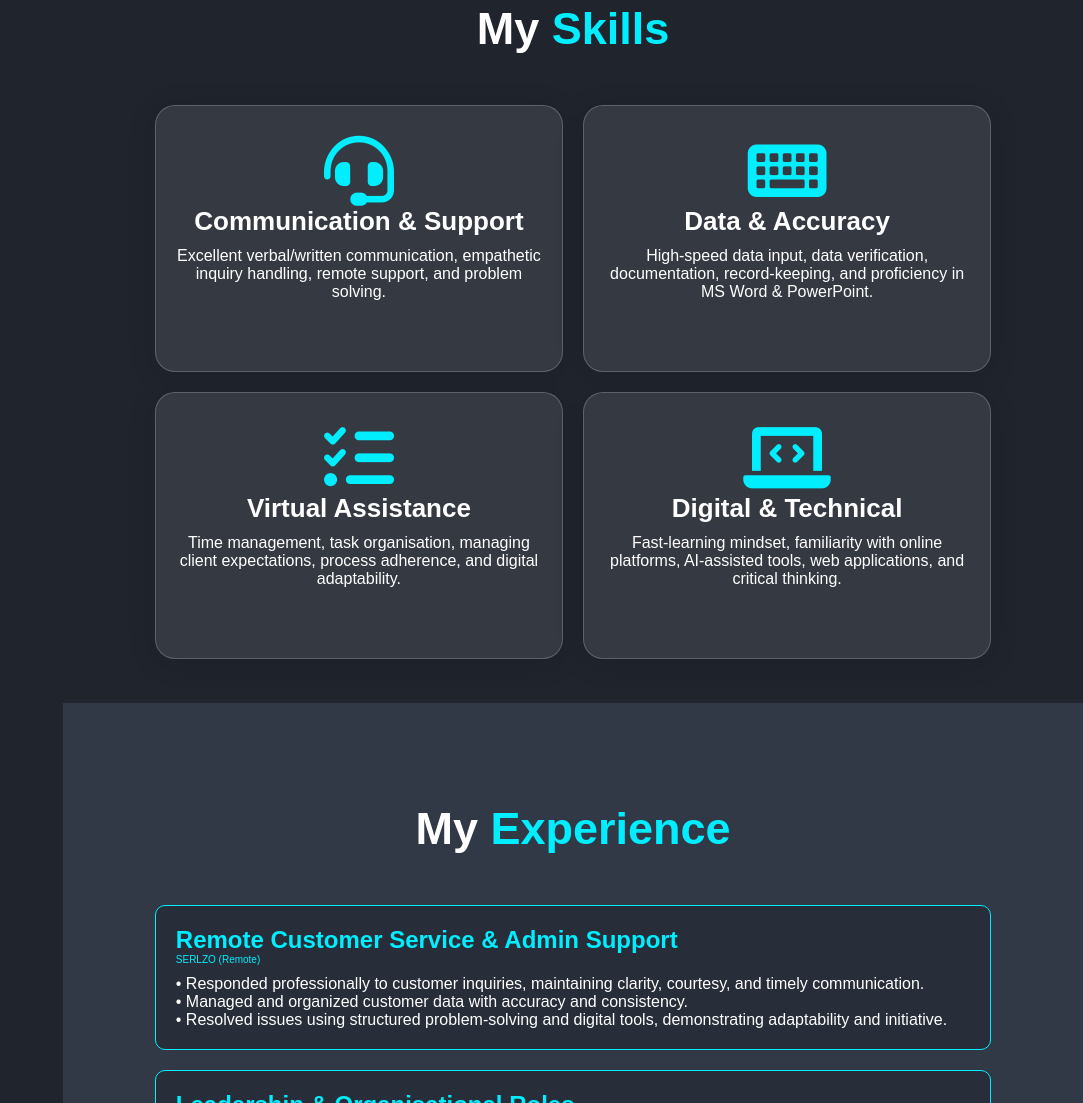
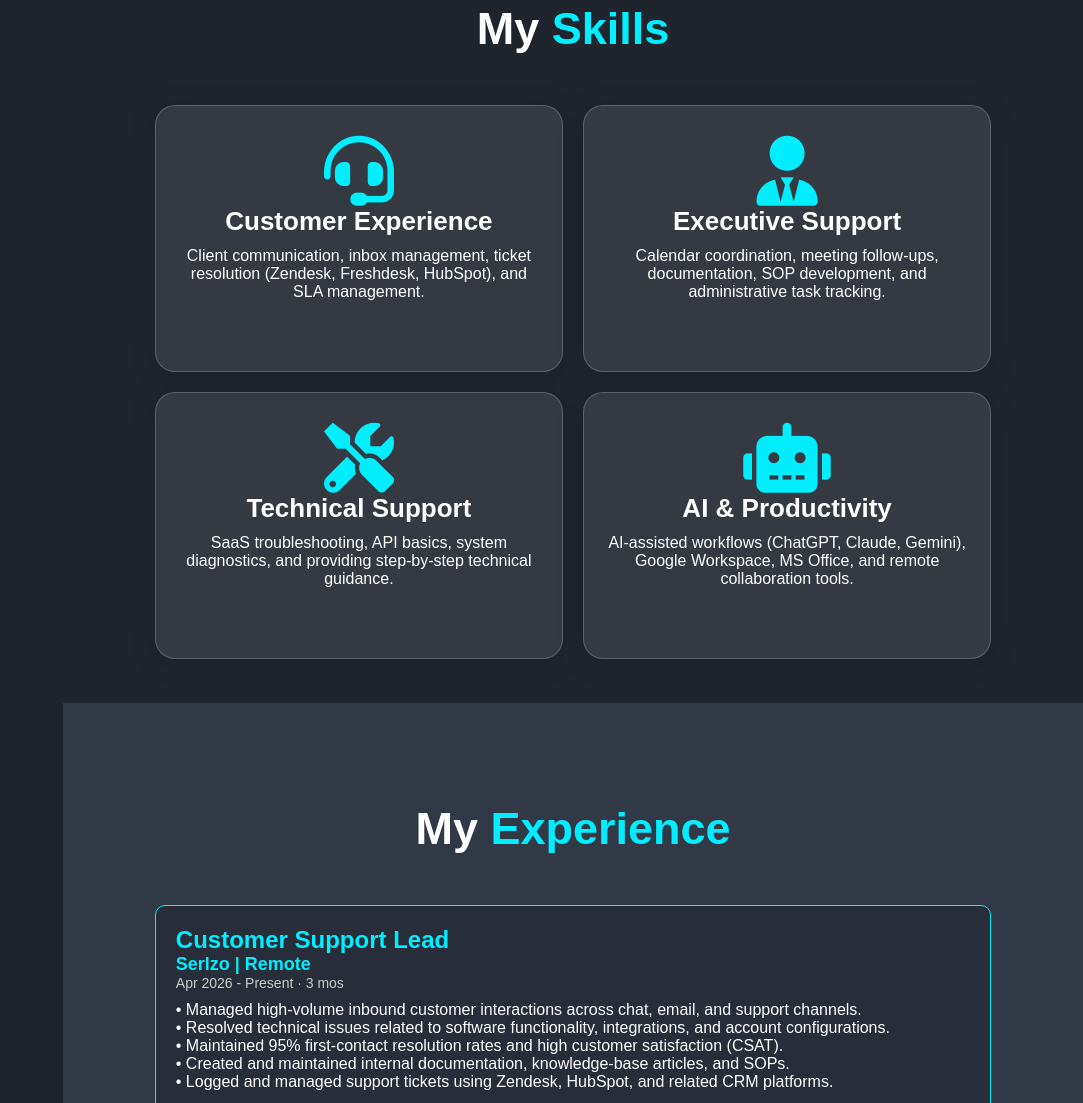
Before and after one commit to sheisjay001/CustomerSupportExperienceSpecialist, a plain HTML site: page index.html in a window 1280 px wide. Shown: the part 1697-2800 px from the top of the page, without its empty margins (197-1280 px from the left). Drawn offline with Linux system fonts and the light colour scheme.

Commit message:
Update CV with Executive Assistant role and detailed experience

```diff
--- a/index.html
+++ b/index.html
@@ -5,7 +5,7 @@
     <meta name="viewport" content="width=device-width, initial-scale=1.0">
     <!-- Security: Content Security Policy -->
     <meta http-equiv="Content-Security-Policy" content="default-src 'self'; script-src 'self' 'unsafe-inline'; style-src 'self' 'unsafe-inline' https://cdnjs.cloudflare.com https://fonts.googleapis.com; font-src 'self' https://cdnjs.cloudflare.com https://fonts.gstatic.com; img-src 'self' data:;">
-    <title>Joy Owoo Auta - Customer Support Specialist</title>
+    <title>Joy Owoo Auta - Executive Assistant & Support Lead</title>
     <link rel="stylesheet" href="style.css">
     <link rel="stylesheet" href="https://cdnjs.cloudflare.com/ajax/libs/font-awesome/6.0.0/css/all.min.css">
     <link href="https://fonts.googleapis.com/css2?family=Poppins:wght@300;400;500;600;700&display=swap" rel="stylesheet">
@@ -42,14 +42,14 @@
         <div class="hero-content">
             <h3>Hello, It's Me</h3>
             <h1>Joy Owoo Auta</h1>
-            <h3>And I'm a <span class="multiple-text">Remote Customer Support Specialist</span></h3>
-            <p>Detail-oriented and performance-driven Remote Professional with proven experience in customer service, administrative support, and digital task execution. Dedicated to providing exceptional support and driving customer satisfaction.</p>
+            <h3>And I'm an <span class="multiple-text">Executive Assistant & Support Lead</span></h3>
+            <p>Customer Support Experience Specialist/Lead with experience supporting SaaS customers, managing high-volume inboxes, resolving technical issues, and creating documentation. Skilled in CRM systems, AI-powered productivity tools, and administrative support.</p>
             <div class="social-media">
                 <a href="mailto:autajoy2003@gmail.com"><i class="fas fa-envelope"></i></a>
                 <a href="tel:+2349079476731"><i class="fas fa-phone"></i></a>
                 <a href="https://www.linkedin.com/in/joy-auta-395901233" aria-label="LinkedIn Profile"><i class="fab fa-linkedin-in"></i></a>
             </div>
-            <a href="AUTA_JOY_OWOO_Customer_Support_SaaS_CV.pdf" class="btn" download>Download CV</a>
+            <a href="JOY_OWOO_AUTA_Executive_Assistant_CV .pdf" class="btn" download>Download CV</a>
         </div>
         <div class="hero-img hidden">
             <img src="Screenshot_2025-12-01-20-14-30-33.jpg" alt="Joy Owoo Auta">
@@ -62,10 +62,10 @@
         </div>
         <div class="about-content hidden">
             <h2 class="heading">About <span>Me</span></h2>
-            <h3>Remote Professional & Support Specialist</h3>
-            <p>I am a highly organized and adaptable professional with a resilient mindset developed through leadership roles and real working exposure in remote customer support. I demonstrate strong accuracy, fast learning, and professionalism in managing tasks across virtual environments.</p>
-            <p><strong>Education:</strong> High School Graduate - Topaz International School, Minna, Niger State (Aug 2020)</p>
-            <p><strong>Awards:</strong> Best in Mathematics and English (SS1 – SS3)</p>
+            <h3>Executive Assistant & Technical Support Specialist</h3>
+            <p>I am a highly organized and adaptable professional with a resilient mindset developed through leadership roles and extensive experience in remote customer support and administrative management. I specialize in managing high-volume inboxes, technical troubleshooting, and optimizing workflows using AI productivity tools.</p>
+            <p><strong>Education:</strong> B.Tech, Cyber Security Science - Federal University of Technology, Minna, Nigeria</p>
+            <p><strong>Certifications:</strong> TEFL (Teaching English as a Foreign Language) Certified</p>
             <a href="#contact" class="btn">Hire Me</a>
         </div>
     </section>
@@ -75,23 +75,23 @@
         <div class="services-container">
             <div class="services-box hidden">
                 <i class="fas fa-headset"></i>
-                <h3>Communication & Support</h3>
-                <p>Excellent verbal/written communication, empathetic inquiry handling, remote support, and problem solving.</p>
+                <h3>Customer Experience</h3>
+                <p>Client communication, inbox management, ticket resolution (Zendesk, Freshdesk, HubSpot), and SLA management.</p>
             </div>
             <div class="services-box hidden">
-                <i class="fas fa-keyboard"></i>
-                <h3>Data & Accuracy</h3>
-                <p>High-speed data input, data verification, documentation, record-keeping, and proficiency in MS Word & PowerPoint.</p>
+                <i class="fas fa-user-tie"></i>
+                <h3>Executive Support</h3>
+                <p>Calendar coordination, meeting follow-ups, documentation, SOP development, and administrative task tracking.</p>
             </div>
             <div class="services-box hidden">
-                <i class="fas fa-tasks"></i>
-                <h3>Virtual Assistance</h3>
-                <p>Time management, task organisation, managing client expectations, process adherence, and digital adaptability.</p>
+                <i class="fas fa-tools"></i>
+                <h3>Technical Support</h3>
+                <p>SaaS troubleshooting, API basics, system diagnostics, and providing step-by-step technical guidance.</p>
             </div>
             <div class="services-box hidden">
-                <i class="fas fa-laptop-code"></i>
-                <h3>Digital & Technical</h3>
-                <p>Fast-learning mindset, familiarity with online platforms, AI-assisted tools, web applications, and critical thinking.</p>
+                <i class="fas fa-robot"></i>
+                <h3>AI & Productivity</h3>
+                <p>AI-assisted workflows (ChatGPT, Claude, Gemini), Google Workspace, MS Office, and remote collaboration tools.</p>
             </div>
         </div>
     </section>
@@ -100,22 +100,32 @@
         <h2 class="heading">My <span>Experience</span></h2>
         <div class="experience-container">
             <div class="experience-box hidden">
-                <h3>Remote Customer Service & Admin Support</h3>
-                <span class="company">SERLZO (Remote)</span>
+                <h3>Customer Support Lead</h3>
+                <span class="company">Serlzo | Remote</span>
+                <span class="duration">Apr 2026 - Present · 3 mos</span>
                 <p>
-                    • Responded professionally to customer inquiries, maintaining clarity, courtesy, and timely communication.<br>
-                    • Managed and organized customer data with accuracy and consistency.<br>
-                    • Resolved issues using structured problem-solving and digital tools, demonstrating adaptability and initiative.
+                    • Managed high-volume inbound customer interactions across chat, email, and support channels.<br>
+                    • Resolved technical issues related to software functionality, integrations, and account configurations.<br>
+                    • Maintained 95% first-contact resolution rates and high customer satisfaction (CSAT).<br>
+                    • Created and maintained internal documentation, knowledge-base articles, and SOPs.<br>
+                    • Logged and managed support tickets using Zendesk, HubSpot, and related CRM platforms.
+                </p>
+                <hr style="margin: 1.5rem 0; border: 0; border-top: 1px solid var(--glass-border);">
+                <h3>Customer Support Experience Specialist</h3>
+                <span class="company">Serlzo | Remote</span>
+                <span class="duration">Oct 2025 - Present · 9 mos</span>
+                <p>
+                    • Provided professional support and issue resolution for SaaS users.<br>
+                    • Collaborated with cross-functional teams to improve user experience and platform reliability.
                 </p>
             </div>
             <div class="experience-box hidden">
-                <h3>Leadership & Organisational Roles</h3>
-                <span class="company">TOPAZ INTERNATIONAL SCHOOL</span>
-                <p><strong>Library Prefect (3 Years) | Class Representative (6 Years)</strong></p>
+                <h3>Administrative & Executive Support</h3>
                 <p>
-                    • Oversaw library duties and classroom coordination, demonstrating reliability and long-term commitment.<br>
-                    • Guided peers by simplifying instructions and supporting academic organization.<br>
-                    • Served as a liaison between students and staff, reinforcing accountability and communication leadership.
+                    • Supported client-facing administrative tasks including communication, documentation, and data entry.<br>
+                    • Managed multiple priorities while maintaining attention to detail and meeting deadlines.<br>
+                    • Coordinated internal communication, task tracking, and calendar management.<br>
+                    • Prepared and updated documentation for operational processes and workflows.
                 </p>
             </div>
         </div>
--- a/style.css
+++ b/style.css
@@ -394,6 +394,19 @@ span {
     color: var(--main-color);
 }
 
+.experience-box .company {
+    font-size: 1.8rem;
+    font-weight: 600;
+    display: block;
+}
+
+.experience-box .duration {
+    font-size: 1.4rem;
+    color: #ccc;
+    display: block;
+    margin-bottom: 1rem;
+}
+
 .experience-box p {
     font-size: 1.6rem;
     margin-top: 1rem;
```
Also changed, not shown: 3 other files.
